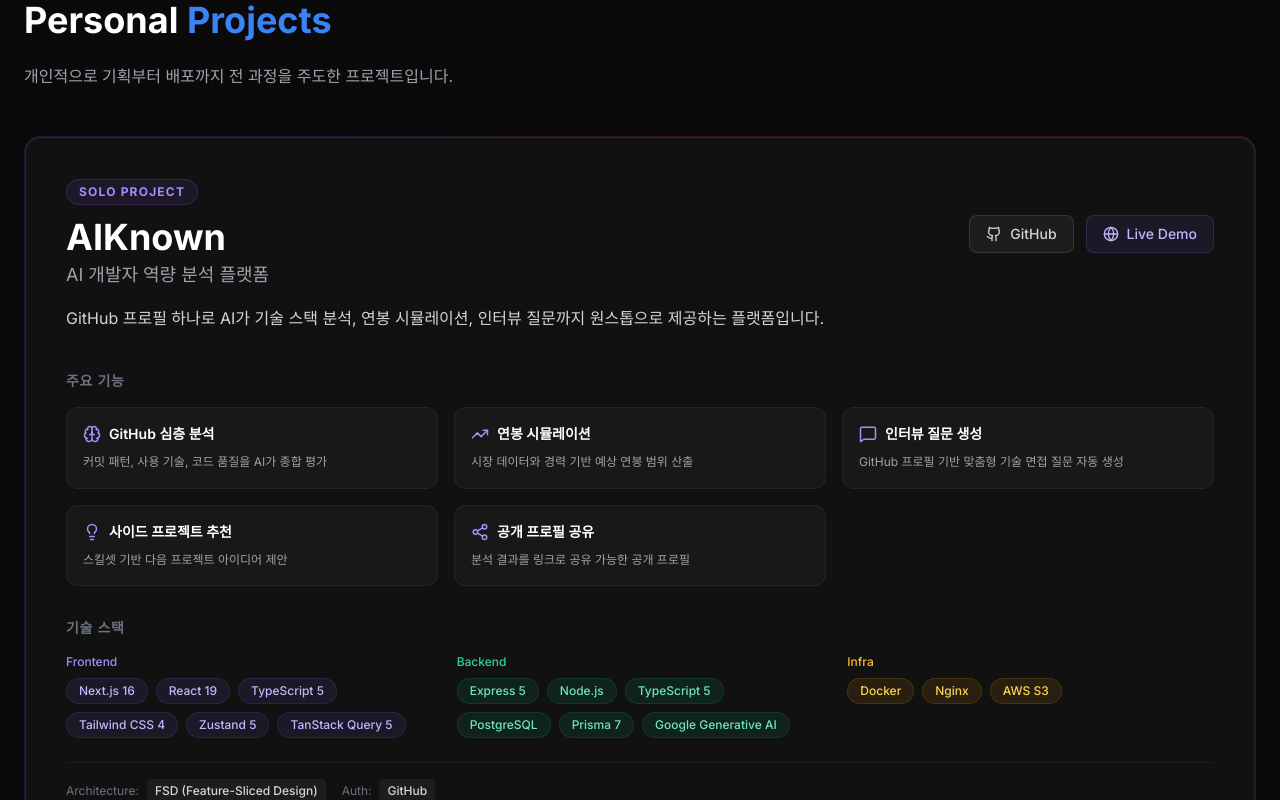
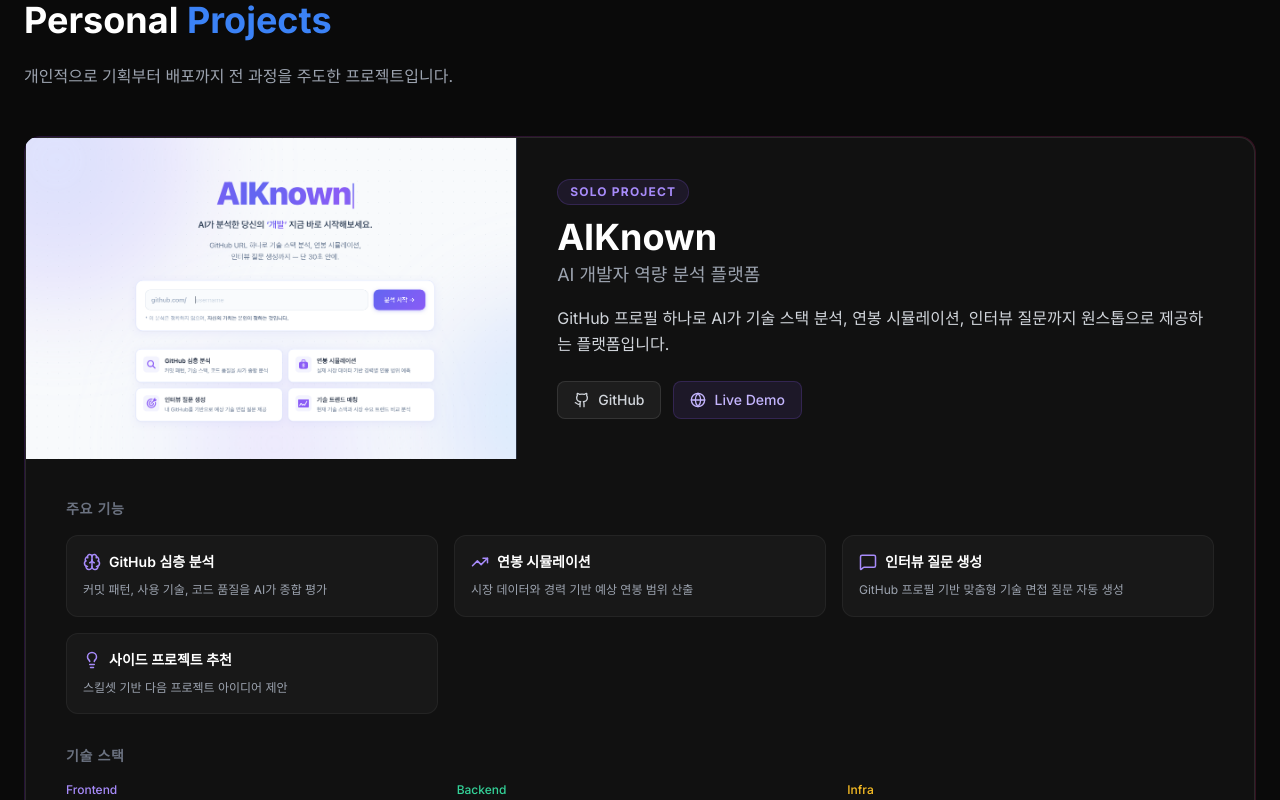
Before and after one commit to kwangche/kwangche.github.io, a Next.js app: page / in a window 1280 px wide. Shown: the part 1520-2320 px from the top of the page. Built offline with nearby package versions, Linux system fonts and the light colour scheme.

Commit message:
fix: Remove redundant project feature and adjust layout for improved presentation

```diff
--- a/src/components/Projects.tsx
+++ b/src/components/Projects.tsx
@@ -14,7 +14,6 @@
       { icon: TrendingUp, label: "연봉 시뮬레이션", detail: "시장 데이터와 경력 기반 예상 연봉 범위 산출" },
       { icon: MessageSquare, label: "인터뷰 질문 생성", detail: "GitHub 프로필 기반 맞춤형 기술 면접 질문 자동 생성" },
       { icon: Lightbulb, label: "사이드 프로젝트 추천", detail: "스킬셋 기반 다음 프로젝트 아이디어 제안" },
-      { icon: Share2, label: "공개 프로필 공유", detail: "분석 결과를 링크로 공유 가능한 공개 프로필" },
     ],
     frontend: ["Next.js 16", "React 19", "TypeScript 5", "Tailwind CSS 4", "Zustand 5", "TanStack Query 5"],
     backend: ["Express 5", "Node.js", "TypeScript 5", "PostgreSQL", "Prisma 7", "Google Generative AI"],
@@ -42,6 +41,7 @@
       "S3 Presigned URL(PUT) 발급 → 짧은 만료 + Content-Type 검증으로 서버 부하 제거, private bucket에 object key 저장",
     ],
     frontendHighlights: [
+      "여러 패턴의 카드디자인 컴포넌트 제작 및 기사님/사용자용 프로필 UI 구현",
       "소셜 로그인 시 sessionStorage에 기대 타입 저장, GET /auth/me로 실제 타입과 비교하는 방어 로직 구현",
       "hasProfile 기반 프로필 설정 페이지 자동 유도로 가입 전환 UX 최적화",
       "Presigned URL 플로우(URL 발급 → S3 업로드 → object key 저장)를 사용자 화면에 자연스럽게 연결",
@@ -163,9 +163,31 @@
               <div className={`absolute inset-0 rounded-2xl bg-gradient-to-r ${project.color} opacity-20 group-hover:opacity-30 transition-opacity`} />
               <div className="relative rounded-2xl bg-[#111111] border border-white/10 group-hover:border-violet-500/30 transition-colors m-[1px]">
 
-                {/* Header */}
-                <div className="p-8 md:p-10 pb-0 md:pb-0">
-                  <div className="flex flex-col md:flex-row md:items-center justify-between gap-4 mb-2">
+                {/* Top: Image + Header */}
+                <div className="flex flex-col md:flex-row">
+                  {/* Project Image (no scroll on hover) */}
+                  <div className="w-full md:w-2/5 h-64 md:h-auto min-h-[300px] relative overflow-hidden bg-gray-900 border-b md:border-b-0 md:border-r border-white/10">
+                    <Image
+                      src="/projects/pj_aiknown.png"
+                      width={600}
+                      height={400}
+                      alt={project.title}
+                      className="absolute inset-0 w-full h-full object-cover object-top"
+                    />
+                    <a
+                      href={project.links.demo || "#"}
+                      target="_blank"
+                      rel="noreferrer"
+                      className="absolute inset-0 bg-black/40 opacity-0 group-hover:opacity-100 transition-opacity duration-300 flex items-center justify-center z-10 cursor-pointer"
+                    >
+                      <div className="bg-white/10 p-4 rounded-full backdrop-blur-sm border border-white/20 text-white transform hover:scale-110 transition-transform">
+                        <ArrowUpRight size={32} />
+                      </div>
+                    </a>
+                  </div>
+
+                  {/* Header Content */}
+                  <div className="p-8 md:p-10 flex-1 flex flex-col justify-center">
                     <div>
                       <span className="inline-block text-xs font-bold uppercase tracking-widest text-violet-400 bg-violet-500/10 px-3 py-1 rounded-full border border-violet-500/20 mb-3">
                         Solo Project
@@ -175,6 +197,9 @@
                       </h3>
                       <p className="text-lg text-gray-400 mt-1">{project.subtitle}</p>
                     </div>
+                    <p className="text-gray-300 leading-relaxed max-w-3xl mt-4 mb-6">
+                      {project.description}
+                    </p>
                     <div className="flex gap-3">
                       {project.links.github && (
                         <a href={project.links.github} target="_blank" rel="noreferrer" className="flex items-center gap-2 text-sm font-medium text-gray-300 hover:text-white transition-colors bg-white/5 hover:bg-white/10 px-4 py-2 rounded-lg border border-white/10 hover:border-white/20">
@@ -188,9 +213,6 @@
                       )}
                     </div>
                   </div>
-                  <p className="text-gray-300 leading-relaxed max-w-3xl mt-4">
-                    {project.description}
-                  </p>
                 </div>
 
                 {/* Features Grid */}
```
